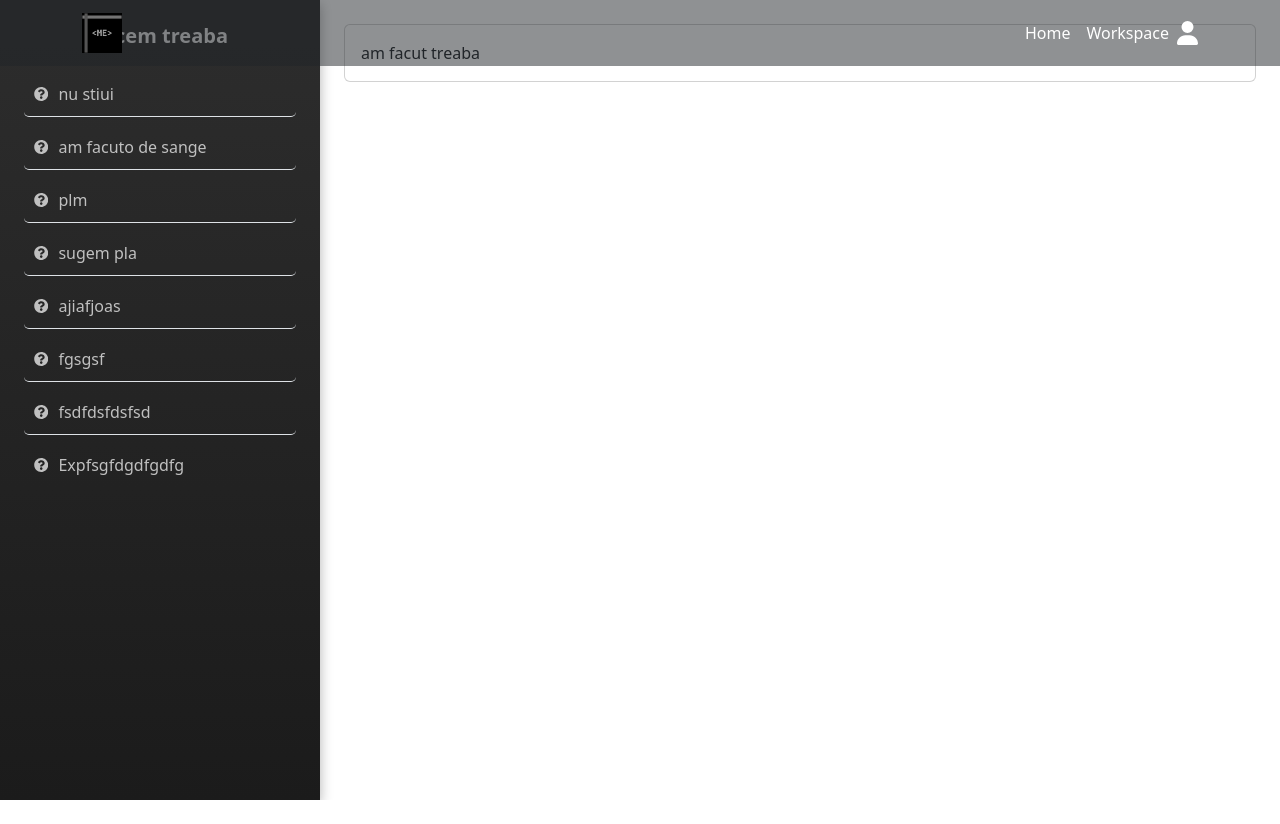
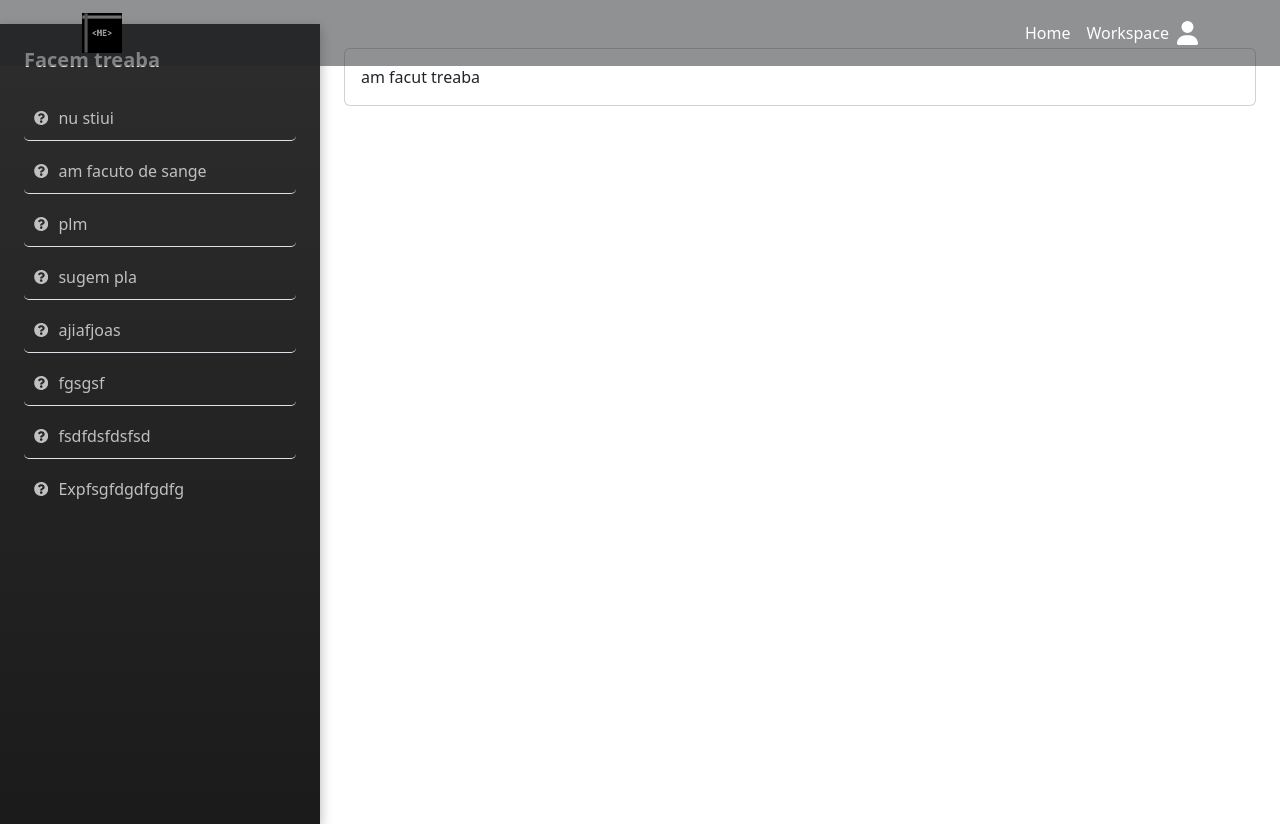
Before and after one commit to PauOnJava/EduTech_Hackathon, a React (Create React App) app in the folder app_01/: page /workspace in a window 1280 px wide. Before the commit the page ends 800 px from the top, so only its background shows below. Built offline with nearby package versions, Linux system fonts and the light colour scheme.

Commit message:
workspace update

```diff
--- a/app_01/src/Work.js
+++ b/app_01/src/Work.js
@@ -18,14 +18,14 @@ function App() {
 
     return (
         <div className="container-fluid">
-            <div className="row">
+            <div className="row pt-4">
                 <div className="col-md-3 collapse d-md-block vh-100 p-4" id="sidebar"
                      style={{
                          background: "linear-gradient(180deg, #2d2d2d, #1b1b1b)",
                          boxShadow: '0 4px 12px rgba(0, 0, 0, 0.3)',
                      }}
                 >
-                    <h5 className="fw-bold mb-4 text-center" style={{ color: '#e0e0e0' }}>Facem treaba</h5>
+                    <h5 className="fw-bold mb-4 " style={{ color: '#e0e0e0' }}>Facem treaba</h5>
                     <ul className="list-group list-group-flush">
                         {notes.map((notes) => (
                             <li
@@ -51,7 +51,6 @@ function App() {
                     </ul>
                 </div>
 
-                {/* Main content area */}
                 <div className="col-md-9 p-4">
                     <div className="card">
                         <div className="card-body">
```
